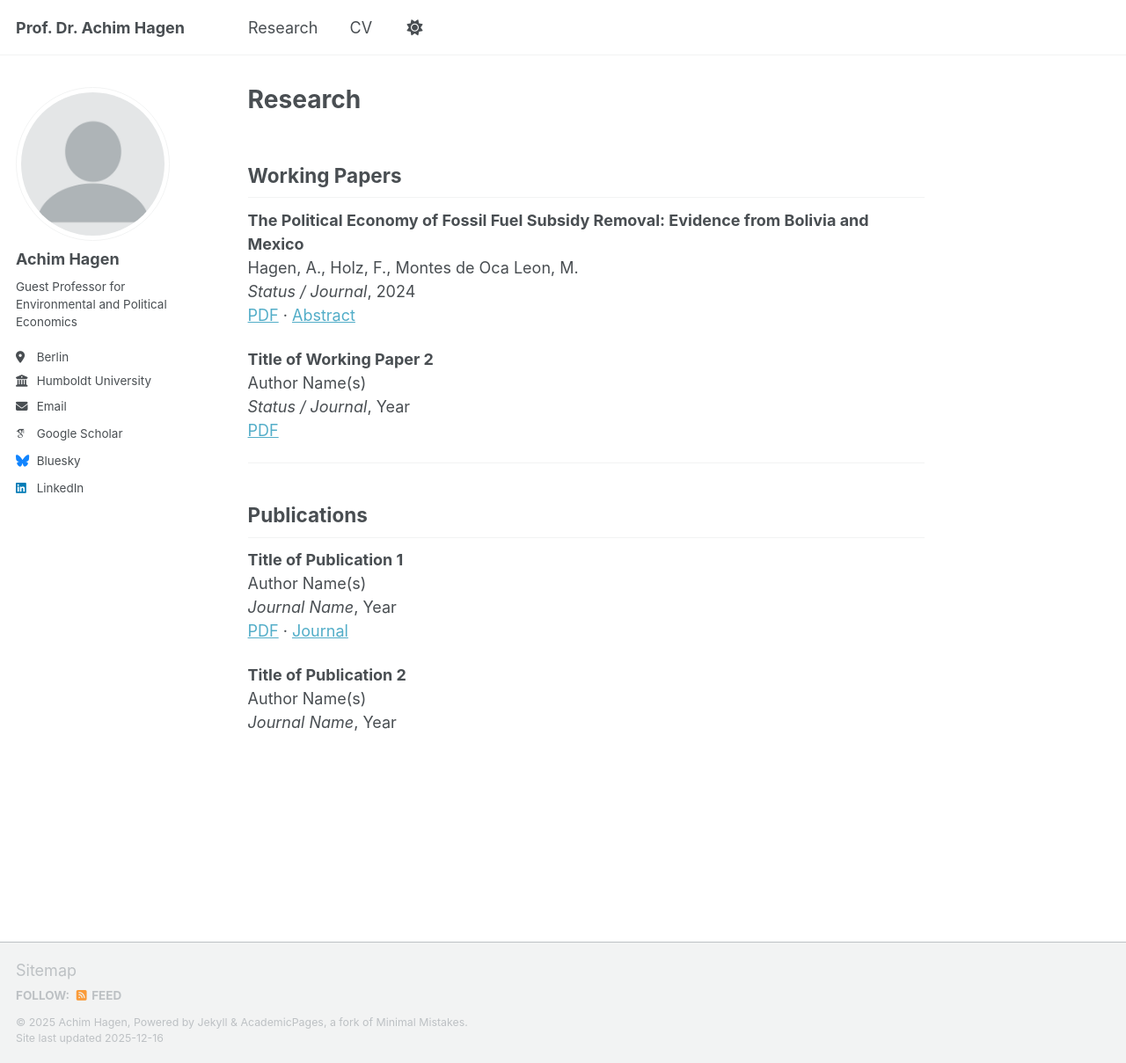
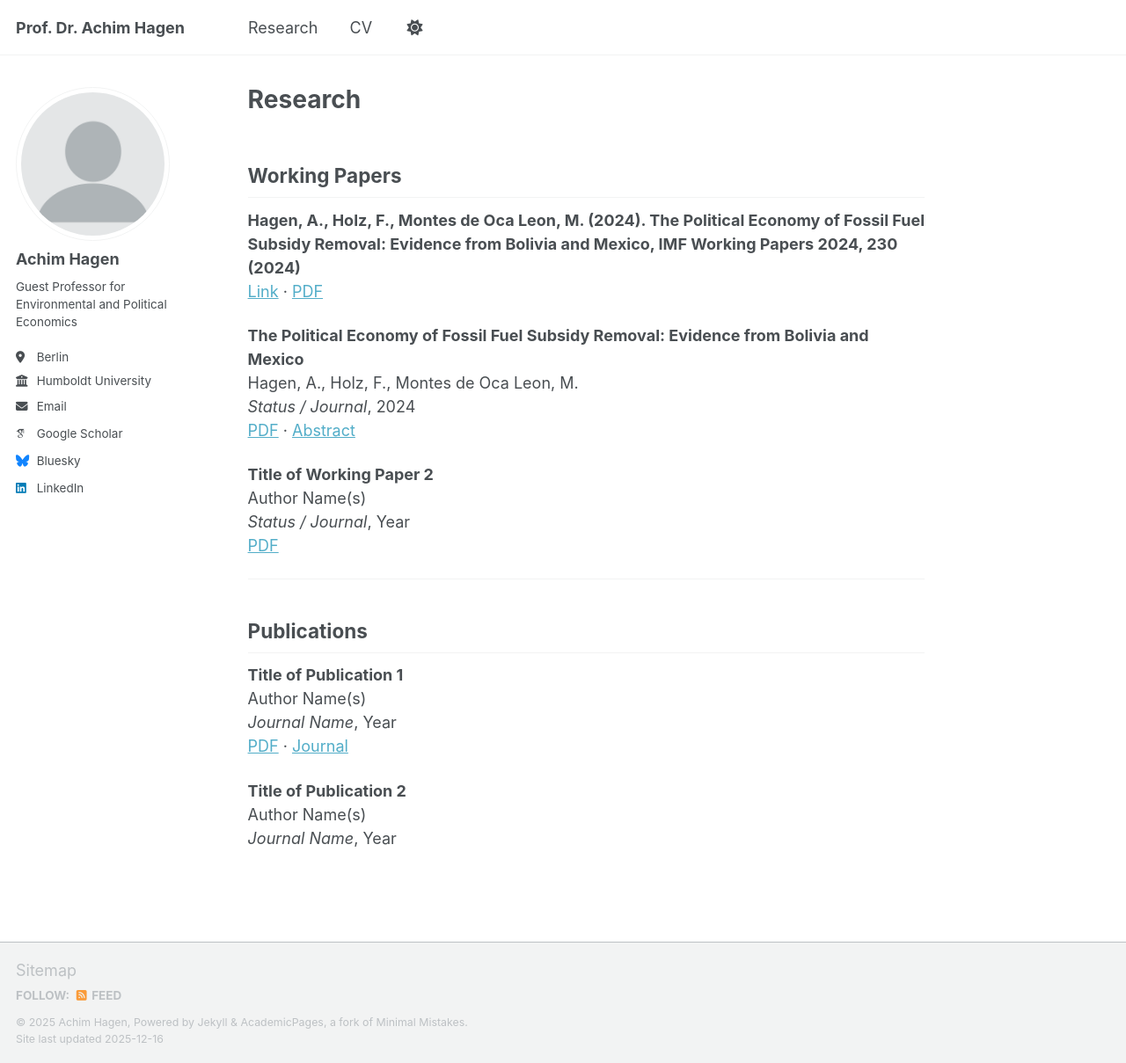
Before and after one commit to achhag/academic, a Jekyll site: the page built from _pages/publications.html, in a window 1280 px wide and 1209 px high. Shown: the whole window at 88% size. Built offline with Jekyll 4.4.1, drawn with Linux system fonts in a browser that asks for light colours; some web fonts are replaced; a script bundle is joined from its source files by our own code; library files that are not in the unit come from our copies.

Commit message:
Update publications.html

```diff
--- a/_pages/publications.html
+++ b/_pages/publications.html
@@ -6,6 +6,13 @@ author_profile: true
 ---
 
 <h2>Working Papers</h2>
+
+<p>
+<strong>Hagen, A., Holz, F., Montes de Oca Leon, M. (2024). The Political Economy of Fossil Fuel Subsidy Removal: Evidence from Bolivia and Mexico, IMF Working Papers 2024, 230 (2024)</strong><br>
+<a href="https://www.elibrary.imf.org/view/journals/001/2024/230/001.2024.issue-230-en.xml?cid=556856-com-dsp-crossref" target="_blank">Link</a> ·
+<a href="#">PDF</a>
+</p>
+
 
 <p>
 <strong>The Political Economy of Fossil Fuel Subsidy Removal: Evidence from Bolivia and Mexico</strong><br>
```
